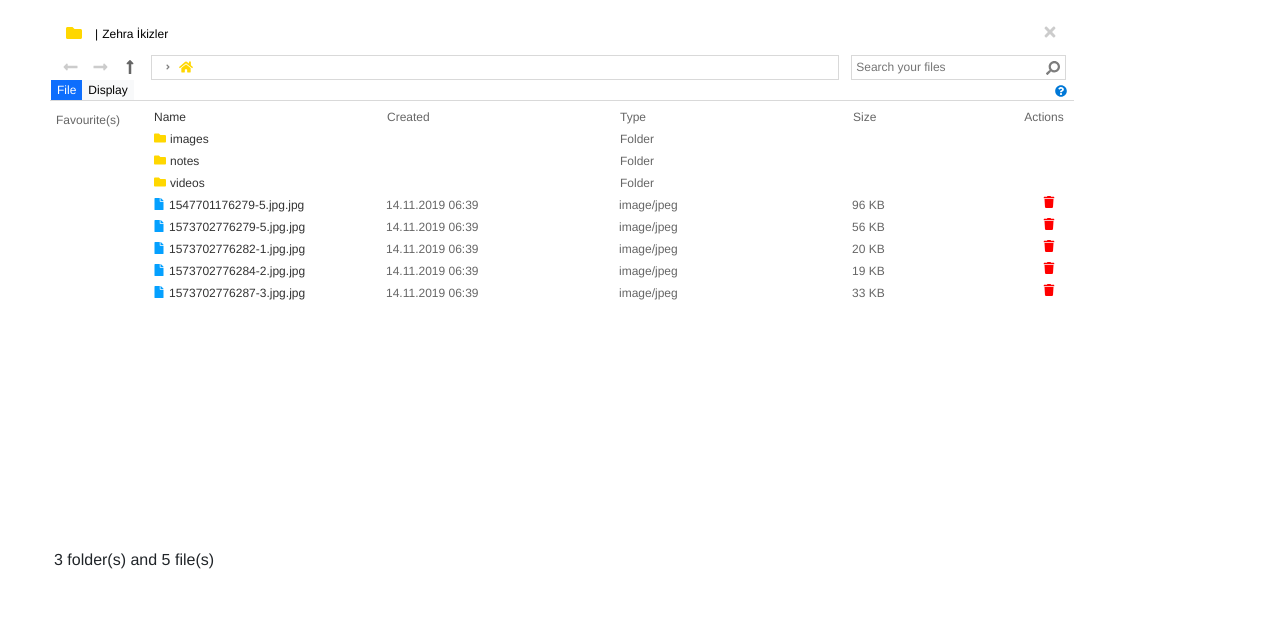
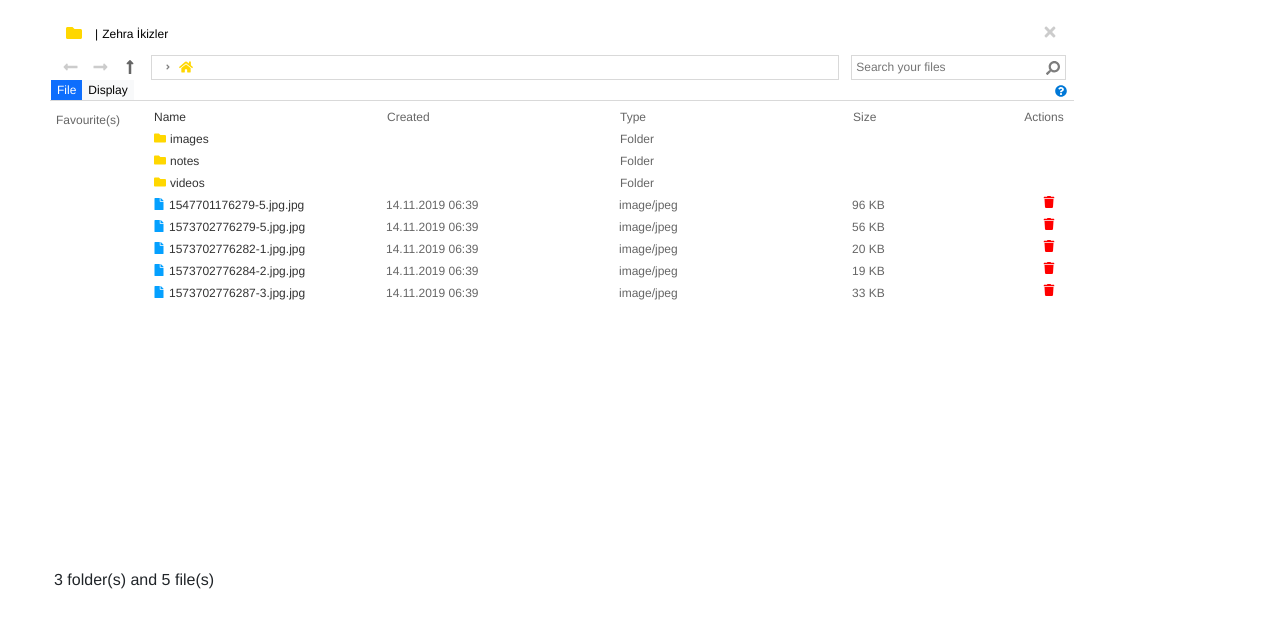
Before and after one commit to zehraikizler/Windows10-File-Explorer, a plain HTML site: page index.html in a window 1280 px wide. Shown: the part 26-654 px from the top of the page. Drawn offline with nearby package versions, Linux system fonts and the light colour scheme.

Commit message:
foot düzenlendi.

```diff
--- a/style.css
+++ b/style.css
@@ -214,5 +214,5 @@ a {
 /*foot*/
 
 .foot {
-    margin-top: 24%;
+    margin-top: 26%;
 }
```
